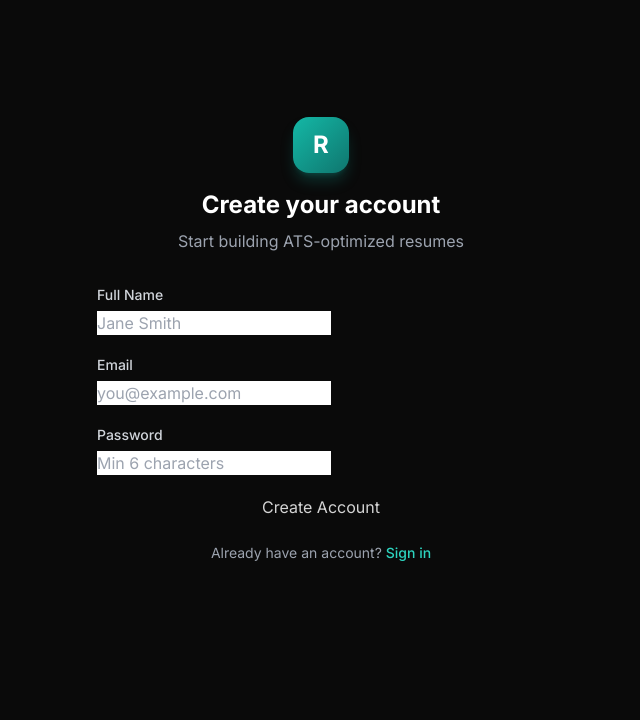
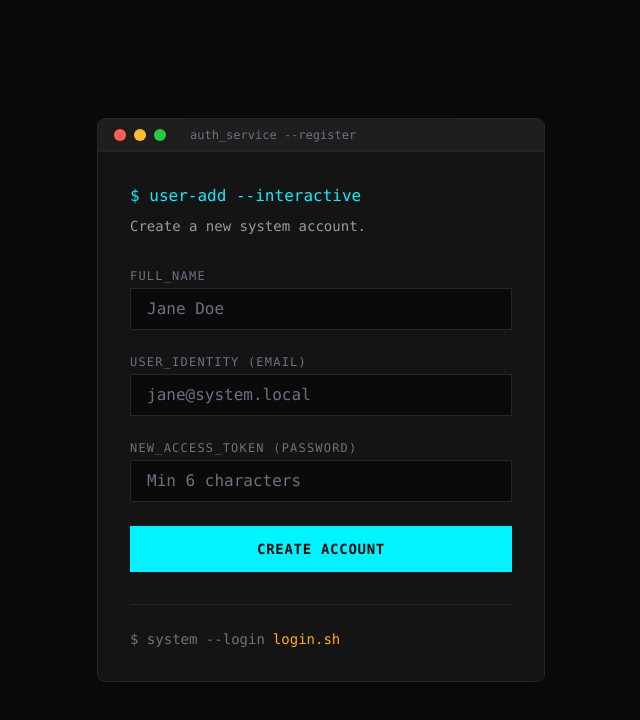
Before and after one commit to gonzalesisherkyle/resume-ai, a React (Vite) app: page /register in a window 1280 px wide. Shown: the top 720 px of the page, without its empty margins (319-959 px from the left). Built offline with nearby package versions, Linux system fonts and the light colour scheme; no server answers.

Commit message:
feat: initialize client project with scaffolding and register page component

```diff
--- a/src/pages/RegisterPage.jsx
+++ b/src/pages/RegisterPage.jsx
@@ -32,41 +32,81 @@ export default function RegisterPage() {
   };
 
   return (
-    <div className="min-h-[85vh] flex items-center justify-center px-4">
-      <div className="w-full max-w-md animate-fade-in">
-        <div className="text-center mb-8">
-          <div className="w-14 h-14 bg-gradient-to-br from-brand-500 to-brand-700 rounded-2xl flex items-center justify-center text-white font-bold text-2xl mx-auto mb-4 shadow-lg shadow-brand-500/25">
-            R
+    <div className="min-h-screen bg-[var(--terminal-bg)] flex items-center justify-center px-4 font-mono">
+      <div className="scanline"></div>
+
+      <div className="w-full max-w-md terminal-window animate-fade-in relative z-10">
+        <header className="terminal-header">
+          <div className="flex gap-2 mr-4">
+            <div className="terminal-dot bg-[#ff5f56]"></div>
+            <div className="terminal-dot bg-[#ffbd2e]"></div>
+            <div className="terminal-dot bg-[#27c93f]"></div>
           </div>
-          <h1 className="text-2xl font-bold text-white">Create your account</h1>
-          <p className="text-gray-400 mt-2">Start building ATS-optimized resumes</p>
-        </div>
+          <span className="text-xs text-[var(--terminal-muted)]">auth_service --register</span>
+        </header>
 
-        <div className="card">
-          <form onSubmit={handleSubmit} className="space-y-5">
+        <div className="p-8">
+          <div className="mb-8 font-mono">
+            <div className="text-[var(--terminal-accent)] mb-2">$ user-add --interactive</div>
+            <div className="text-[var(--terminal-text)] opacity-70 text-sm">Create a new system account.</div>
+          </div>
+
+          <form onSubmit={handleSubmit} className="space-y-6">
             <div>
-              <label htmlFor="reg-name" className="block text-sm font-medium text-gray-300 mb-1.5">Full Name</label>
-              <input id="reg-name" type="text" value={name} onChange={(e) => setName(e.target.value)} className="input-field" placeholder="Jane Smith" required />
+              <label htmlFor="reg-name" className="terminal-label">Full_Name</label>
+              <input
+                id="reg-name"
+                type="text"
+                value={name}
+                onChange={(e) => setName(e.target.value)}
+                className="input-terminal"
+                placeholder="Jane Doe"
+                required
+              />
             </div>
             <div>
-              <label htmlFor="reg-email" className="block text-sm font-medium text-gray-300 mb-1.5">Email</label>
-              <input id="reg-email" type="email" value={email} onChange={(e) => setEmail(e.target.value)} className="input-field" placeholder="you@example.com" required />
+              <label htmlFor="reg-email" className="terminal-label">User_Identity (Email)</label>
+              <input
+                id="reg-email"
+                type="email"
+                value={email}
+                onChange={(e) => setEmail(e.target.value)}
+                className="input-terminal"
+                placeholder="jane@system.local"
+                required
+              />
             </div>
             <div>
-              <label htmlFor="reg-password" className="block text-sm font-medium text-gray-300 mb-1.5">Password</label>
-              <input id="reg-password" type="password" value={password} onChange={(e) => setPassword(e.target.value)} className="input-field" placeholder="Min 6 characters" required minLength={6} />
+              <label htmlFor="reg-password" className="terminal-label">New_Access_Token (Password)</label>
+              <input
+                id="reg-password"
+                type="password"
+                value={password}
+                onChange={(e) => setPassword(e.target.value)}
+                className="input-terminal"
+                placeholder="Min 6 characters"
+                required
+                minLength={6}
+              />
             </div>
-            <button type="submit" disabled={loading} className="btn-primary w-full flex items-center justify-center gap-2">
-              {loading && <div className="w-4 h-4 border-2 border-white/30 border-t-white rounded-full animate-spin" />}
-              {loading ? 'Creating account...' : 'Create Account'}
+
+            <button
+              type="submit"
+              disabled={loading}
+              className="btn-terminal btn-terminal-primary w-full py-3 flex items-center justify-center gap-2"
+            >
+              {loading && <div className="w-4 h-4 border-2 border-[var(--terminal-bg)]/30 border-t-[var(--terminal-bg)] rounded-full animate-spin" />}
+              {loading ? 'INITIALIZING...' : 'CREATE ACCOUNT'}
             </button>
           </form>
+
+          <div className="mt-8 pt-6 border-t border-[var(--terminal-border)] flex flex-col gap-3">
+            <div className="flex items-center gap-2 text-sm text-[var(--terminal-muted)]">
+              <span>$ system --login</span>
+              <Link to="/login" className="text-[var(--terminal-amber)] hover:underline">login.sh</Link>
+            </div>
+          </div>
         </div>
-
-        <p className="text-center text-sm text-gray-400 mt-6">
-          Already have an account?{' '}
-          <Link to="/login" className="text-brand-400 hover:text-brand-300 font-medium">Sign in</Link>
-        </p>
       </div>
     </div>
   );
```
